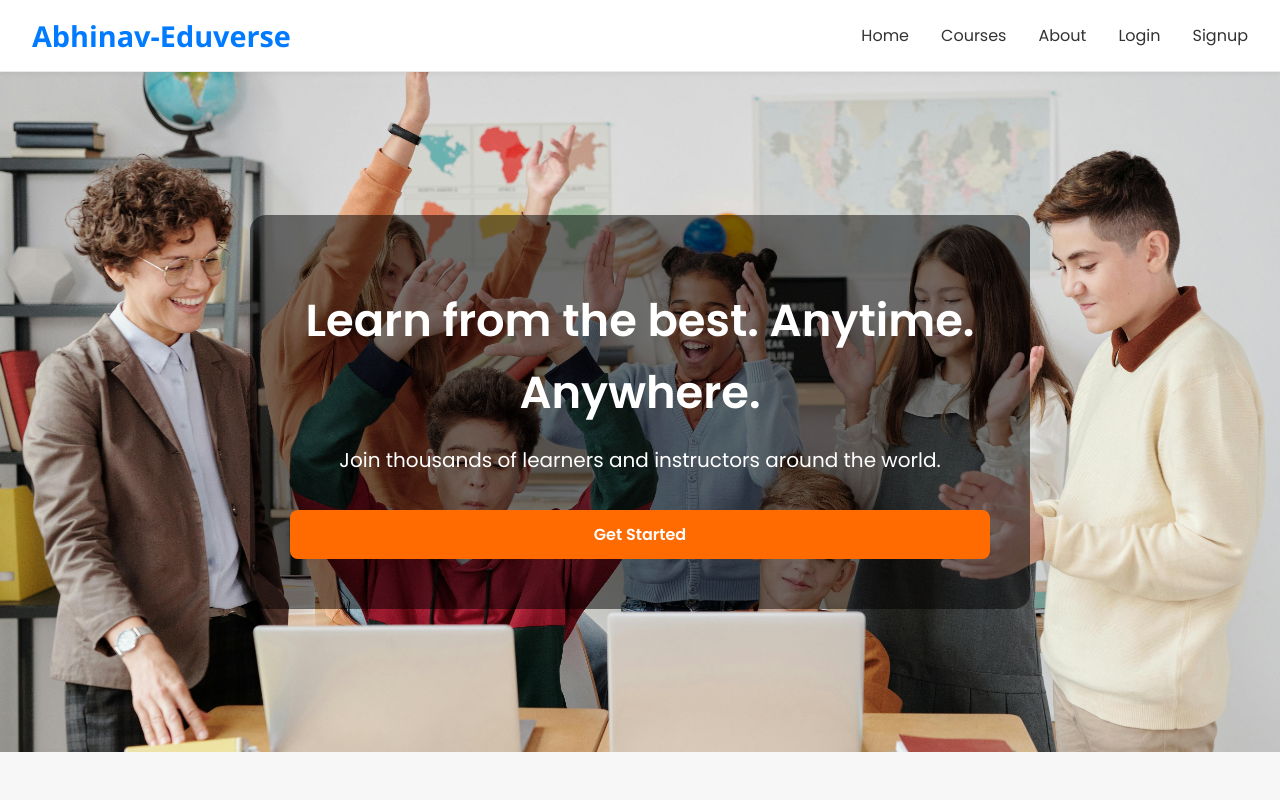
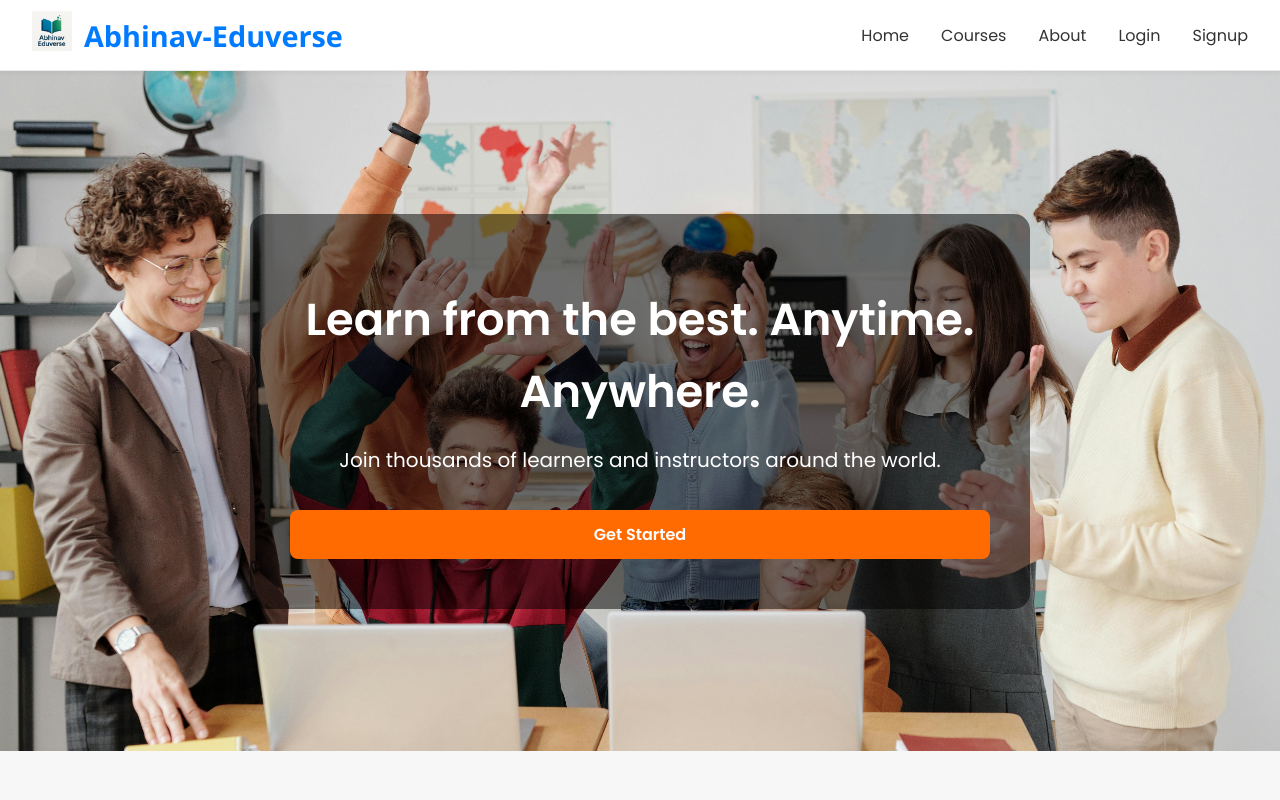
Before and after one commit to ashraf-shaikh-dev/AbhinavEduverse, a React (Create React App) app in the folder eduverse-frontend/: page / in a window 1280 px wide. Shown: the top 800 px of the page. Built offline with nearby package versions, Linux system fonts and the light colour scheme.

Commit message:
Added Logo

```diff
--- a/eduverse-frontend/src/components/Navbar.jsx
+++ b/eduverse-frontend/src/components/Navbar.jsx
@@ -88,6 +88,7 @@ export default function Navbar() {
     <nav className="navbar">
       {/* Logo or brand */}
       <div className="navbar-brand">
+        <Link to="/" onClick={closeMenu}><img src="/logo.png" alt=""/></Link>
         <Link to="/" onClick={closeMenu}>Abhinav-Eduverse</Link>
       </div>
 
--- a/eduverse-frontend/src/styles/Navbar.css
+++ b/eduverse-frontend/src/styles/Navbar.css
@@ -9,7 +9,7 @@
   color: #333; /* Dark text */
   display: flex; /* Flexbox layout */
   justify-content: space-between; /* Space between brand and links */
-  padding: 1rem 2rem; /* Padding inside navbar */
+  padding: 0.7rem 2rem; /* Padding inside navbar */
   align-items: center; /* Vertically center items */
   border-bottom: 1px solid #eaeaea; /* Light bottom border */
   box-shadow: 0 2px 5px rgba(0, 0, 0, 0.05); /* Subtle shadow */
@@ -19,6 +19,19 @@
 }
 
 /* Brand / Logo styling */
+.navbar-brand {
+  display: flex; /* Horizontal layout */
+  align-items: center; /* Center items vertically */
+  gap: 0.75rem; /* Space between logo and brand text */
+}
+
+.navbar-brand img {
+  height: 40px; /* Logo height */
+  width: 40px; /* Logo width */
+  object-fit: contain; /* Keep logo ratio */
+}
+
+/* Brand text styling */
 .navbar-brand a {
   color: #007bff; /* Blue text */
   text-decoration: none; /* Remove underline */
@@ -82,6 +95,8 @@
     display: block;
     font-size: 2rem; /* Big hamburger icon */
     color: #007bff; /* Blue */
+    background: none;
+    border: none;
     cursor: pointer;
     z-index: 1100; /* Above navbar */
   }
```
Also changed, not shown: eduverse-frontend/src/assets/logo.png (added).
